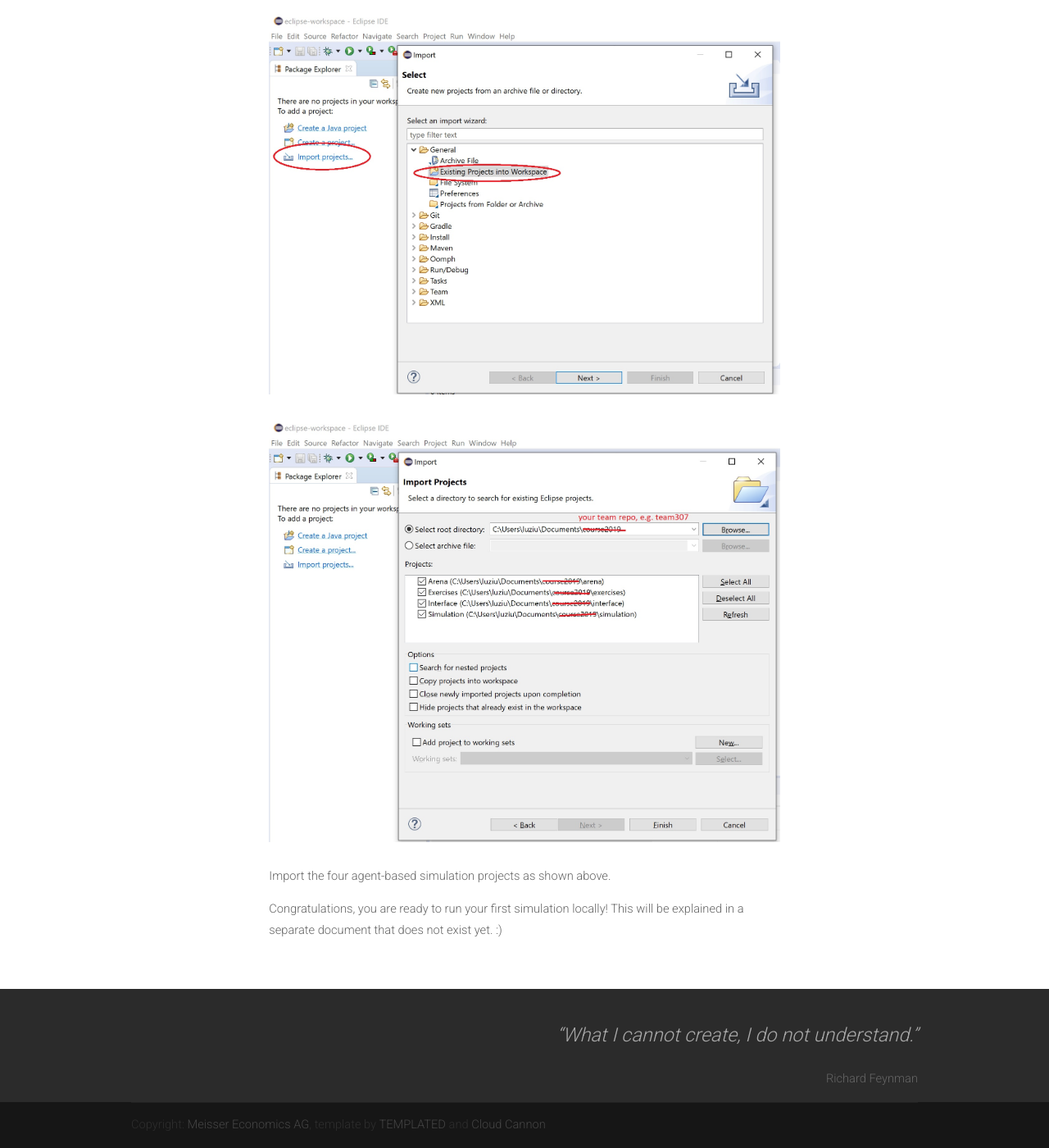
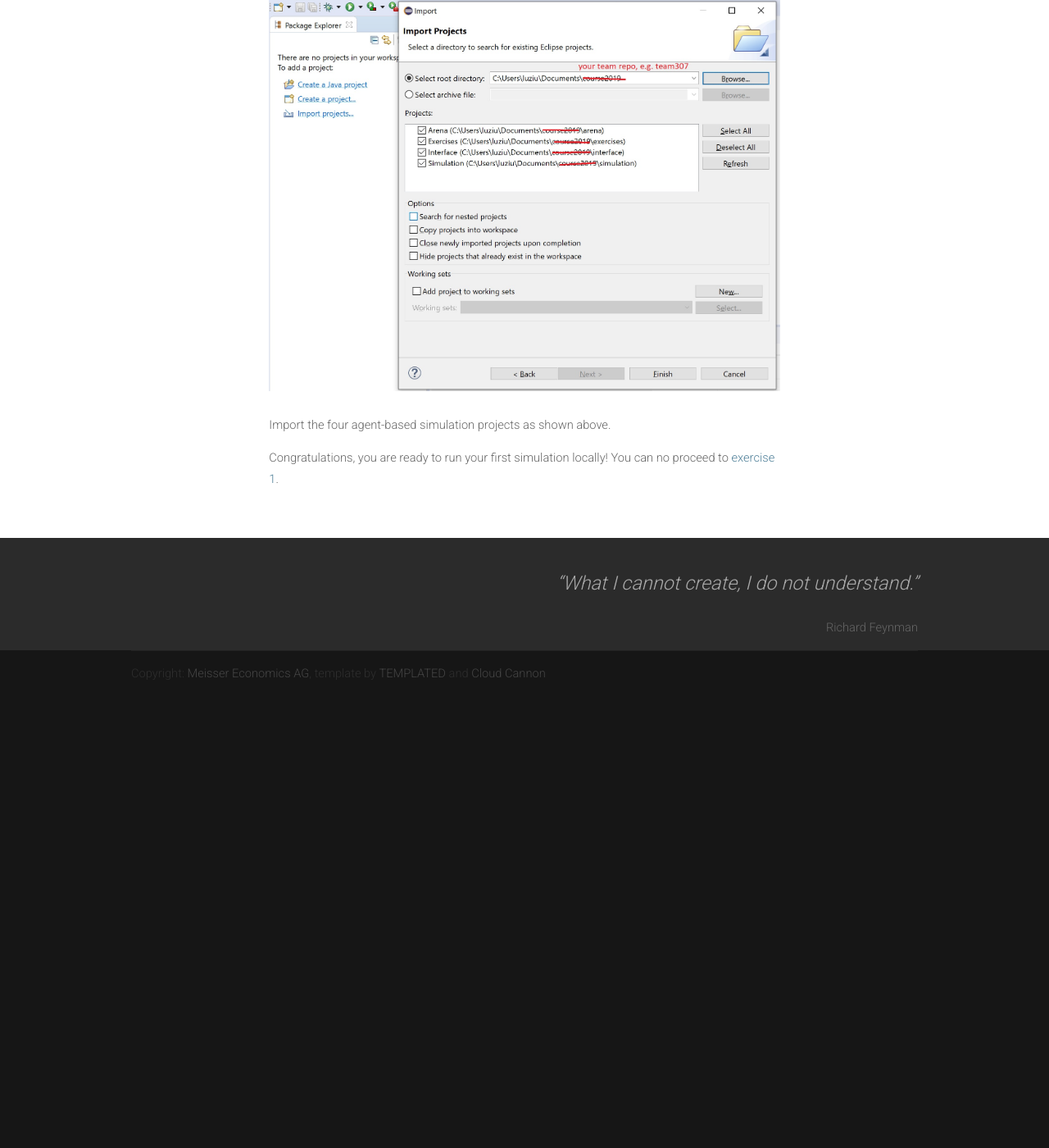
Before and after one commit to meisserecon/www, a Jekyll site: the page built from course/setup.md, in a window 1280 px wide and 1400 px high, scrolled down 4724 px. Shown: the whole window at 82% size. Built offline with Jekyll 4.4.1, drawn with Linux system fonts in a browser that asks for light colours; nearby versions of some CDN libraries; after the commit the page ends 5573 px from its top, so only the background shows below that; some of the changed text lies outside the part shown.

Commit message:
Update setup.md

```diff
--- a/course/setup.md
+++ b/course/setup.md
@@ -23,11 +23,9 @@
 
 <p>Install the latest version of <a href="https://www.eclipse.org/downloads/">eclipse</a>, choose "Eclipse IDE for Java Developers" when asked.</p>
 
-<p><a href="/course/eclipse-setup-jdk-1.jpg"><img src="/course/eclipse-setup-jdk-1.jpg" alt="" class="image full"></a>After having installed and started eclipse, make sure it points to version 8 of the Java JDK (not JRE). If it did not detect the JDK automatically, you need to add it manually.</p>
-
 <p><a href="/course/eclipse-setup-jdk-2.jpg"><img src="/course/eclipse-setup-jdk-2.jpg" alt="" class="image full"></a>In the JDK settings, you should add the "-ea" flag. This enables assertions by default, making the simulations fail faster on errors, thereby making it easier to detect them. (The fail fast principle.)</p>
 
 <a href="/course/eclipse-setup-import-1.jpg"><img src="/course/eclipse-setup-import-1.jpg" alt="" class="image full">
 <p><a href="/course/eclipse-setup-import-2.jpg"><img src="/course/eclipse-setup-import-2.jpg" alt="" class="image full"></a>Import the four agent-based simulation projects as shown above.</p>
 
-<p>Congratulations, you are ready to run your first simulation locally! This will be explained in a separate document that does not exist yet. :)</p>
+<p>Congratulations, you are ready to run your first simulation locally! You can no proceed to <a href="https://github.com/meisser/course2019/blob/master/exercises/journal/exercise01-task.md">exercise 1</a>.</p>
```
